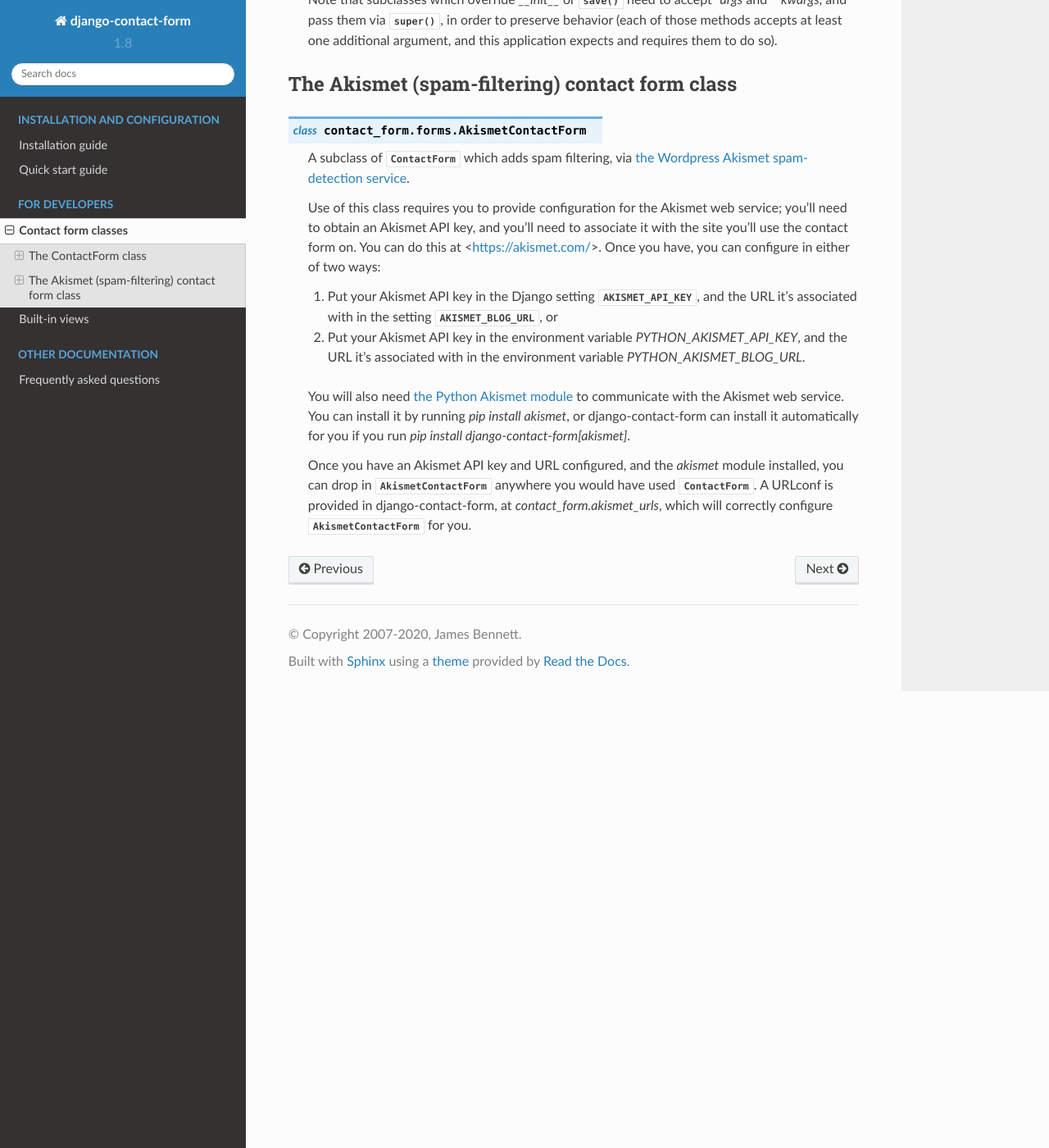
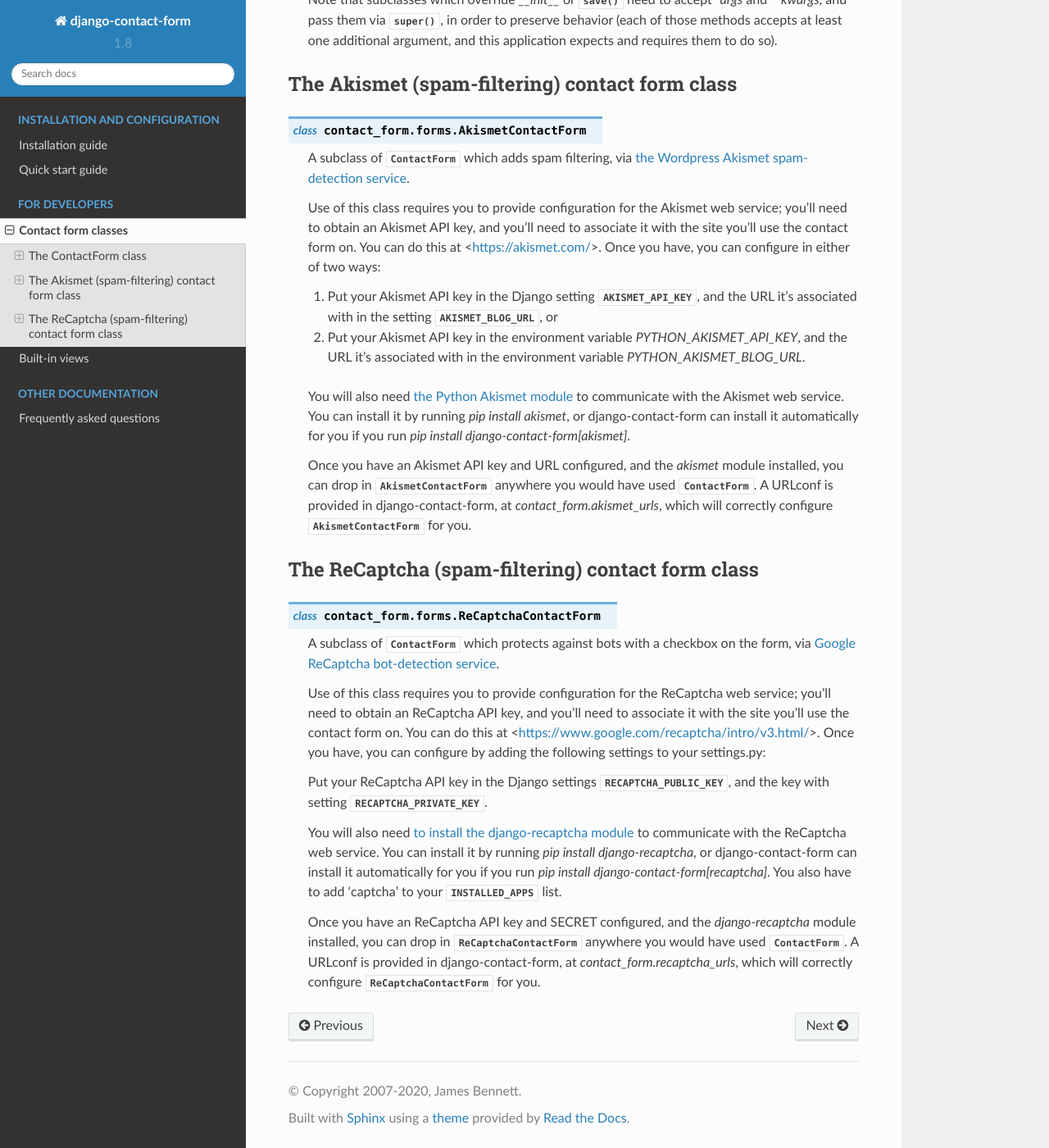
Before and after one commit to ubernostrum/django-contact-form, a Sphinx documentation site: the page built from docs/forms.rst, in a window 1280 px wide and 1400 px high, scrolled down 3004 px. Shown: the whole window at 82% size. Built offline with Sphinx 7.4.7 and the Read the Docs theme 2.0.0, drawn with Linux system fonts in a browser that asks for light colours; some of the changed text lies outside the part shown.

Commit message:
Add a recaptcha field optionally.

```diff
--- a/docs/forms.rst
+++ b/docs/forms.rst
@@ -4,11 +4,11 @@
 Contact form classes
 ====================
 
-There are two contact-form classes included in django-contact-form;
+There are three contact-form classes included in django-contact-form;
 one provides all the infrastructure for a contact form, and will
 usually be the base class for subclasses which want to extend or
-modify functionality. The other is a subclass which adds spam
-filtering to the contact form.
+modify functionality. The others are subclasses which adds spam
+filtering or a recaptcha checkbox to the contact form.
 
 
 The ContactForm class
@@ -212,3 +212,36 @@ The Akismet (spam-filtering) contact form class
    :class:`ContactForm`. A URLconf is provided in django-contact-form,
    at `contact_form.akismet_urls`, which will correctly configure
    :class:`AkismetContactForm` for you.
+
+
+The ReCaptcha (spam-filtering) contact form class
+-------------------------------------------------
+
+.. class:: ReCaptchaContactForm
+
+   A subclass of :class:`ContactForm` which protects against bots with a
+   checkbox on the form, via `Google ReCaptcha bot-detection service
+   <https://www.google.com/recaptcha/intro/v3.html>`_.
+
+   Use of this class requires you to provide configuration for the
+   ReCaptcha web service; you'll need to obtain an ReCaptcha API key, and
+   you'll need to associate it with the site you'll use the contact
+   form on. You can do this at <https://www.google.com/recaptcha/intro/v3.html/>. Once you have,
+   you can configure by adding the following settings to your settings.py:
+
+   Put your ReCaptcha API key in the Django settings
+   :data:`~django.conf.settings.RECAPTCHA_PUBLIC_KEY`, and the key with
+   setting :data:`~django.conf.settings.RECAPTCHA_PRIVATE_KEY`.
+
+   You will also need `to install the django-recaptcha module
+   <https://pypi.org/project/django-recaptcha/>`_ to communicate with the ReCaptcha
+   web service. You can install it by running `pip install django-recaptcha`,
+   or django-contact-form can install it automatically for you if you
+   run `pip install django-contact-form[recaptcha]`. You also have to add 'captcha' to your :data:`~django.conf.settings.INSTALLED_APPS` list.
+
+   Once you have an ReCaptcha API key and SECRET configured, and the
+   `django-recaptcha` module installed, you can drop in
+   :class:`ReCaptchaContactForm` anywhere you would have used
+   :class:`ContactForm`. A URLconf is provided in django-contact-form,
+   at `contact_form.recaptcha_urls`, which will correctly configure
+   :class:`ReCaptchaContactForm` for you.
--- a/setup.py
+++ b/setup.py
@@ -35,5 +35,8 @@ setup(
     keywords=["django", "email", "contact-form"],
     python_requires=">=3.5",
     install_requires=["Django>=2.2,<3.1"],
-    extras_require={"akismet": ["akismet"]},
+    extras_require={
+        "akismet": ["akismet"],
+        "recaptcha": ["django-recaptcha"]
+        },
 )
```
Also changed, not shown: 2 other files.
